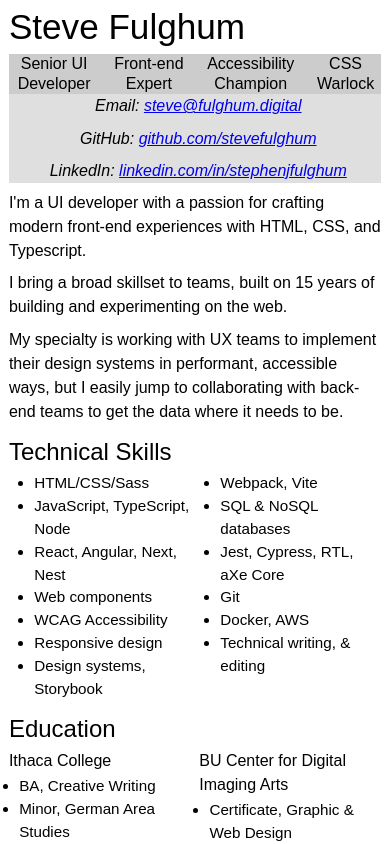
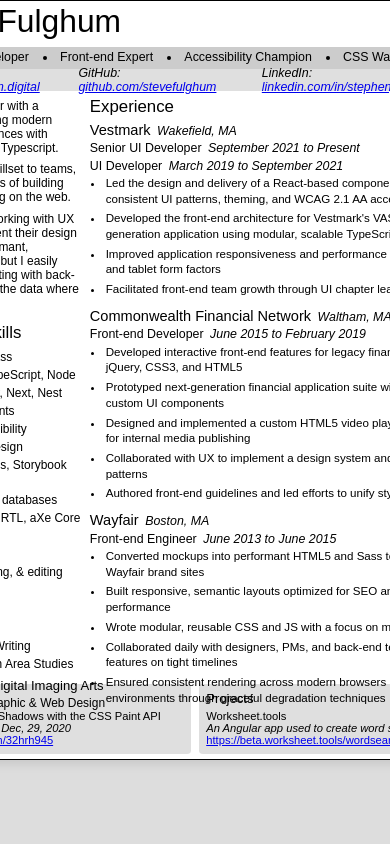
Before and after one commit to stevefulghum/fulghum.digital, an Angular app: page / in a window 390 px wide. Built offline with nearby package versions, Linux system fonts and the light colour scheme; a web font is replaced by a local one.

Commit message:
Responsive updates

```diff
--- a/src/app/app.css
+++ b/src/app/app.css
@@ -1,25 +1,7 @@
 :host {
     box-sizing: border-box;
-    display: flex;
-    flex-direction: column;
-    align-items: center;
-    justify-content: center;
+    display: block;
+    width: 100vw;
+    overflow-x: hidden;
     min-height: 100vh;
-    min-width: 100vw;
-    background-color: #fff;
-    color: #000;
-    font-size: 16px;
-    line-height: 1.5;
-    font-weight: 400;
-    font-style: normal;
-    font-synthesis: none;
-    text-rendering: optimizeLegibility;
-
-    @media (width < 1024px) {
-        display: block;
-        width: 100vw;
-        height: auto;
-        min-height: 0;
-        overflow-x: hidden;
-    }
 }
--- a/src/app/components/page/page.css
+++ b/src/app/components/page/page.css
@@ -1,14 +1,14 @@
 :host {
     /* Font size variables */
     --font-size-main: 16px;
-    --font-size-header: 1.75cqh;
+    --font-size-header: 1.66cqh;
     --font-size-title-heading: 1.75cqh;
     --font-size-title-subheading: 1.66cqh;
-    --font-size-introduction: 1.4cqh;
-    --font-size-technical-skills: 1.4cqh;
+    --font-size-introduction: 1.6cqh;
+    --font-size-technical-skills: 1.6cqh;
     --font-size-education: 1.4cqh;
-    --font-size-education-has-ul: 1.5cqh;
-    --font-size-education-ul-li: 1.4cqh;
+    --font-size-education-has-ul: 1.75cqh;
+    --font-size-education-ul-li: 1.6cqh;
     --font-size-experience-ul-li: 1.55cqh;
     --font-size-footer-h2: 1.75cqh;
     --font-size-footer-p: 1.5cqh;
@@ -17,12 +17,16 @@
     --font-size-experience-ul: 1rem;
     --font-size-experience-ul-li-ul-li: 1rem;
 
+    background-color: #ddd;
     display: flex;
     flex-direction: column;
     align-items: center;
-    justify-content: center;
+    justify-content: if(
+        media(height < 640px): start;
+        else: center;
+    );
     width: 100%;
-    height: 100%;
+    height: 100vh;
 
     main {
         container-type: size;
@@ -47,7 +51,6 @@
             grid-column: 1 / -1;
             grid-row: 1 / 2;
             margin-bottom: 1.25cqh;
-
         }
 
         header {
@@ -109,6 +112,7 @@
             flex-direction: row;
             align-items: center;
             justify-content: flex-start;
+            height: 3cqh;
             font-weight: 300;
             grid-column: 1 / -1;
             font-size: var(--font-size-title-subheading);
@@ -166,11 +170,8 @@
                 justify-content: flex-start;
 
                 li {
-                    /* &::marker {
-                        content: "‣";
-                    } */
-
                     font-weight: 300;
+                    line-height: 1.5;
                 }
             }
         }
@@ -203,18 +204,16 @@
 
                 > li {
                     padding-left: 0cqw;
-
-                    &:not(:has(ul)) {
-                        line-height: 1.125;
-                    }
+                    white-space: var(--education-li-whitespace-override, nowrap);
 
                     &:has(ul) {
                         &::marker {
                             content: none;
                         }
+
                         font-size: var(--font-size-education-has-ul);
                         padding-left: 0;
-                        font-weight: 300;
+                        font-weight: 400;
                         margin-left: 0;
 
                         ul {
@@ -224,7 +223,9 @@
 
                             li {
                                 font-size: var(--font-size-education-ul-li);
+                                font-weight: 300;
                                 padding-left: 0cqw;
+                                line-height: 1.5;
                             }
                         }
                     }
@@ -269,10 +270,6 @@
                     font-weight: 300;
                     font-size: var(--font-size-experience-ul-li);
                     line-height: 1.35;
-
-                    /* &::marker {
-                        content: "‣";
-                    } */
                 }
             }
         }
@@ -313,7 +310,7 @@
         }
     }
 
-    @media (width < 768px) {
+    @media only screen and (width < 768px) and (pointer: coarse) {
         --font-size-h2: 1.5rem;
         --font-size-h3: 1.25rem;
         --font-size-h4: 1.125rem;
@@ -330,8 +327,9 @@
         --font-size-experience-ul-li: 1rem;
         --font-size-experience-ul-li-ul-li: 1rem;
         --font-size-education-has-ul: 1rem;
-        --font-size-footer-h2: 1.5rem;
-        --font-size-footer-p: 1.25rem;
+        --font-size-footer-h2: 1.25rem;
+        --font-size-footer-p: 1rem;
+        --education-li-whitespace-override: normal;
 
         display: block;
         width: 100vw;
@@ -339,6 +337,8 @@
         height: max-content;
 
         main {
+            aspect-ratio: auto;
+            container-type: unset;
             display: block;
             border: 0;
             box-shadow: none;
@@ -349,9 +349,12 @@
             min-height: 0;
             gap: 0;
             padding: 1ch;
-            height: 100dvh;
+            height: auto;
 
             .title-heading {
+                height: auto;
+                padding: 1ch 0;
+
                 > ul {
                     list-style-position: outside;
                     list-style-type: none;
@@ -372,6 +375,8 @@
 
             .title-subheading {
                 flex-flow: column nowrap;
+                height: auto;
+                padding: 1ch 0;
             }
 
             .technical-skills {
@@ -411,7 +416,9 @@
             }
         }
     }
-    @media (768px <= width < 1024px) and (orientation: landscape) {
+
+    @media only screen and (768px <= width < 1024px) and (orientation: landscape) and (pointer: coarse) {
+        --font-size-h1: 2.5rem;
         --font-size-h2: 1.5rem;
         --font-size-h3: 1.25rem;
         --font-size-h4: 1.125rem;
@@ -428,23 +435,32 @@
         --font-size-experience-ul-li: 1rem;
         --font-size-experience-ul-li-ul-li: 1rem;
         --font-size-education-has-ul: 1rem;
-        --font-size-footer-h2: 1.5rem;
-        --font-size-footer-p: 1.25rem;
+        --font-size-footer-h2: 1.25rem;
+        --font-size-footer-p: 1rem;
 
 
         main {
+            align-items: start;
             border: 0;
             box-shadow: none;
             aspect-ratio: auto;
             height: 100dvh;
+            max-height: 430px;
             width: auto;
             min-width: 100vw;
+            min-height: 0;
             overflow-y: hidden;
             display: grid;
-            grid-template-columns: unset;
+            grid-template-columns: 40ch;
             grid-auto-flow: column;
             grid-auto-columns: max-content;
             grid-template-rows: min-content min-content min-content minmax(0, 1fr);
+            column-rule: 2px solid #ddd;
+            gap: 2ch;
+
+            > * {
+                max-height: 100vh;
+            }
 
             h1 {
                 grid-column: 1 / 2;
@@ -454,11 +470,17 @@
             .title-heading {
                 grid-column: 1 / 2;
                 grid-row: 2 / 3;
-                height: 1.5lh;
                 padding-right: 1ch;
+
                 > ul {
+                    flex-wrap: wrap;
+                    justify-content: space-around;
                     li {
+                        flex: 0 0 min-content;
+                        list-style-type: none;
                         white-space: nowrap;
+                        text-align: center;
+                        padding: 0;
                     }
                 }
             }
@@ -466,12 +488,16 @@
             .title-subheading {
                 grid-column: 1 / 2;
                 grid-row: 3 / 4;
+                height: min-content;
+                flex-flow: column nowrap;
+                padding: 1ch 0;
             }
 
             .introduction {
                 grid-column: 1 / 2;
                 grid-row: 4 / 5;
                 max-width: 75ch;
+                height: 4lh;
             }
 
             .technical-skills {
@@ -509,6 +535,7 @@
                     font-size: var(--font-size-experience-ul);
 
                     li {
+                        white-space: normal;
                         font-size: var(--font-size-experience-ul-li) !important;
 
                         ul {
@@ -530,6 +557,10 @@
                     flex: 0 0 max-content;
                     padding-right: 2ch;
                 }
+
+                p {
+                    line-height: 1.5;
+                }
             }
         }
     }
--- a/src/app/components/page/page.html
+++ b/src/app/components/page/page.html
@@ -15,7 +15,7 @@
     </address>
     <section class="introduction" aria-label="introduction">
         <p>I'm a UI developer with a passion for crafting modern front-end experiences with HTML, CSS, and Typescript.</p>
-        <p>I bring a broad skillset to teams, built on 15 years of building and experimenting on the web.</p>
+        <p>I bring a broad skillset to teams, based on 15 years of building and experimenting on the web.</p>
         <p>My specialty is working with UX teams to implement their design systems in performant, accessible ways, but I easily
             jump to collaborating with back-end teams to get the data where it needs to be.</p>
     </section>
--- a/src/styles.css
+++ b/src/styles.css
@@ -1,5 +1,6 @@
 /* You can add global styles to this file, and also import other style files */
 :is(html, body) {
+    background-color: #ddd;
     box-sizing: border-box;
     font-family: 'futura-pt', sans-serif;
     margin: 0;
@@ -21,7 +22,7 @@
 
 h2 {
     font-weight: 500;
-    font-size: var(--font-size-h2, 2.5cqh);
+    font-size: var(--font-size-h2, 2.25cqh);
     margin: 0;
     padding: 0;
     text-box-trim: trim-both;
@@ -31,7 +32,7 @@
 
 h3 {
     font-weight: 500;
-    font-size: var(--font-size-h3, 2cqh);
+    font-size: var(--font-size-h3, 1.95cqh);
     margin: 0;
     padding: 0;
     text-box-trim: trim-both;
@@ -41,7 +42,7 @@
 
 h4 {
     font-weight: 500;
-    font-size: var(--font-size-h4, 1.75cqh);
+    font-size: var(--font-size-h4, 1.66cqh);
     margin: 0;
     padding: 0;
     text-box-trim: trim-both;
@@ -56,6 +57,10 @@
 }
 
 @media print {
+    html {
+        background-color: #fff !important;
+    }
+
     :is(body, app-root, app-page) {
         display: contents !important;
     }
```
Also changed, not shown: 1 other file (tests, documents, lock files or other folders).
